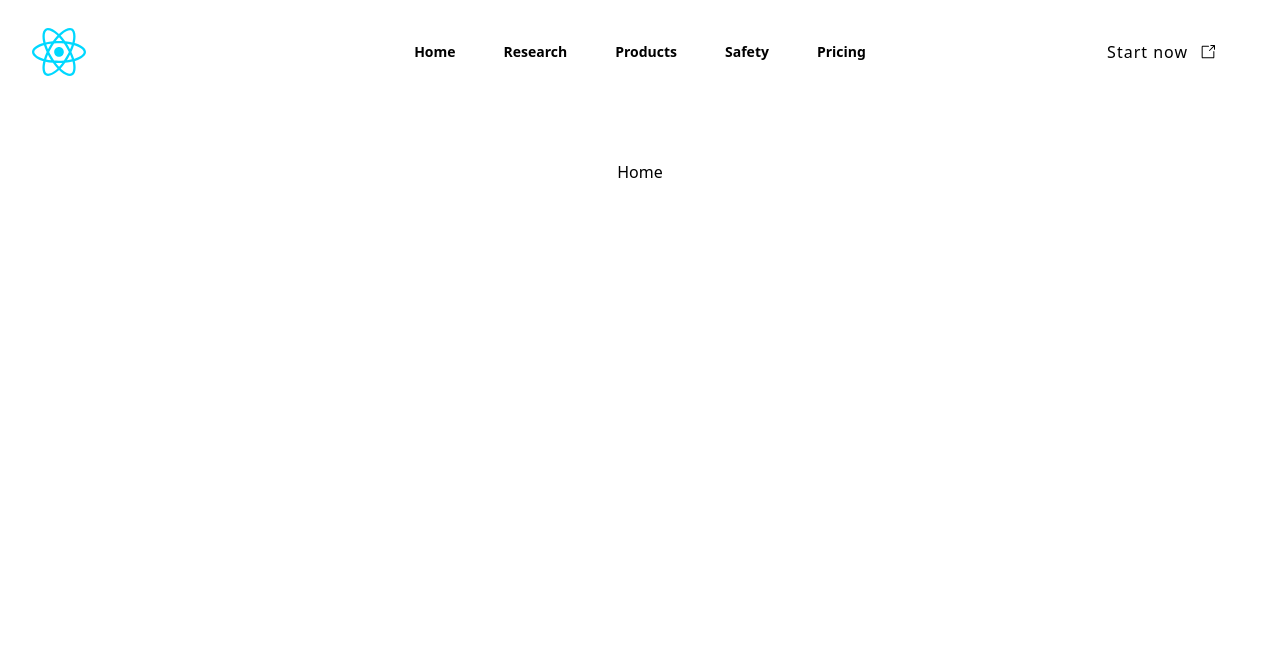
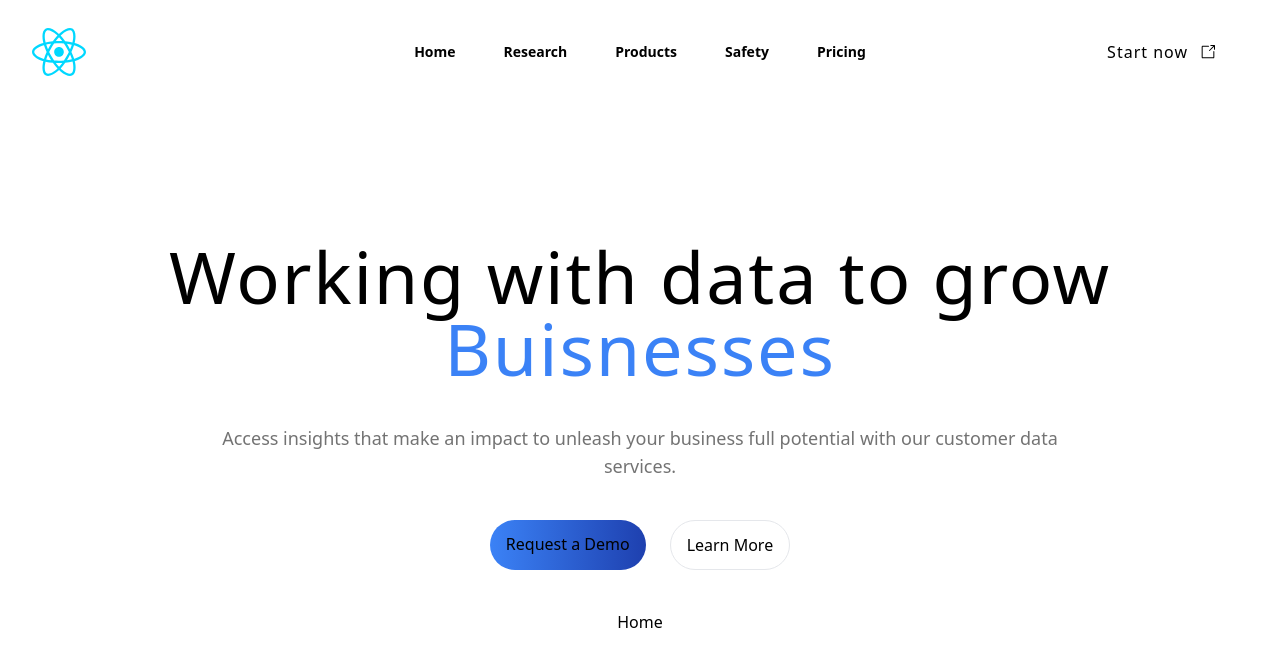
Before and after one commit to Anonymous-nerds/BrainiQ-Landing, a React (Vite) app: page / in a window 1280 px wide. Shown: the top 666 px of the page. Built offline with nearby package versions, Linux system fonts and the light colour scheme.

Commit message:
well Here it is

```diff
--- a/src/App.jsx
+++ b/src/App.jsx
@@ -3,13 +3,18 @@ import { BrowserRouter, Routes, Route } from "react-router-dom";
 import Home from "./pages/Home/Home";
 import { Toaster } from "react-hot-toast";
 import Nav from "../src/components/Nav";
+import Hero from "./components/Hero.jsx";
 
 function App() {
   return (
     <>
       <div className="App font-nunito-eb">
         <div className="">
+
+          <div className="max-w-7xl mx-auto pt-20 px-6">
           <Nav />
+          </div>
+          <Hero />
           {/* <div className="py-5"></div> */}
           <Toaster position="top-center" toastOptions={{ duration: 2000 }} />
           <BrowserRouter>
--- /dev/null
+++ b/src/components/Hero.css
@@ -0,0 +1,7 @@
+.hover-blue:hover {
+  background-color: rgb(62, 109, 209);
+  animation: ease-in 1s;
+}
+.hover-white:hover {
+  background-color: aliceblue;
+}
--- /dev/null
+++ b/src/components/Hero.jsx
@@ -0,0 +1,31 @@
+import './Hero.css'
+const Hero = () => {
+  return (
+    <div className="flex flex-col items-center mt-6 lg:mt-20">
+      <h1 className="text-4xl sm:text-6xl lg:text-7xl text-center tracking-wide">
+      Working with data to grow <br />
+        <span className="bg-gradient-to-r from-blue-500 to-blue-500 text-transparent bg-clip-text">
+          {" "}
+          Buisnesses
+        </span>
+      </h1>
+      <p className="mt-10 text-lg text-center text-neutral-500 max-w-4xl">
+      Access insights that make an impact to unleash your business full potential with our customer data services.
+      </p>
+      <div className="flex justify-center my-10">
+        <a
+          href="#"
+          className="bg-gradient-to-r from-blue-500 to-blue-800 py-3 px-4 mx-3 rounded-full hover-white"
+        >
+          Request a Demo
+        </a>
+        <a href="#" className="py-3 px-4 mx-3 rounded-full border hover-blue">
+          Learn More
+        </a>
+      </div>
+
+    </div>
+  );
+};
+
+export default Hero;
--- a/src/sections/Hero/Hero.jsx
+++ /dev/null
@@ -1,8 +0,0 @@
-// import React from "react";
-import "./Hero.css";
-
-const Hero = () => {
-  return <div className="Hero">Hero</div>;
-};
-
-export default Hero;
```
Also changed, not shown: src/sections/Hero/Hero.css (deleted).
